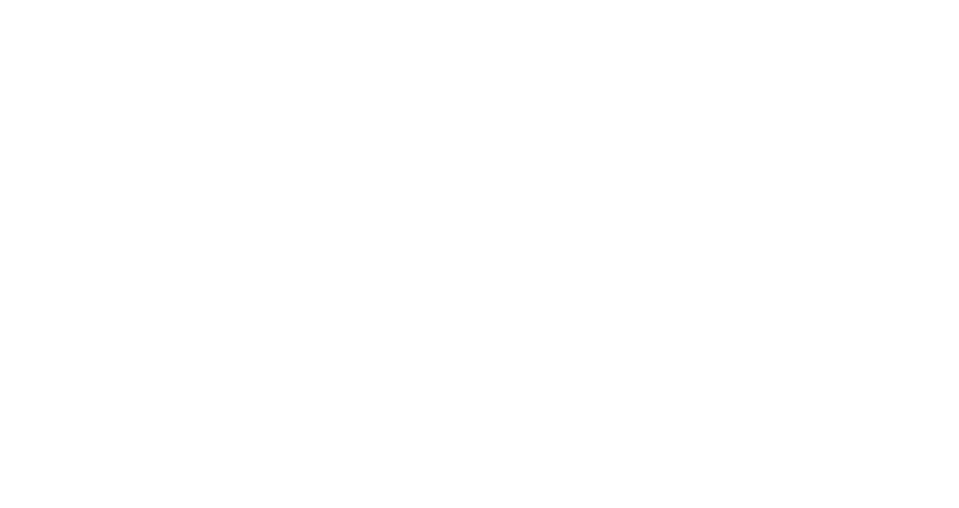
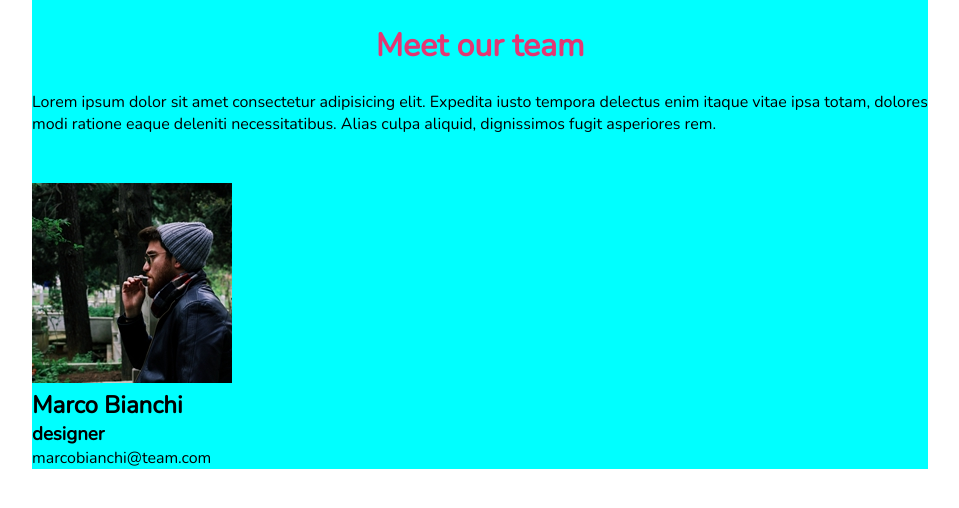
Before and after one commit to RobertoCartaMantiglia/html-css-float-cards, a plain HTML site: page index.html in a window 1280 px wide. Shown: the whole page, without its empty margins (160-1119 px from the left). Drawn offline with nearby package versions, Linux system fonts and the light colour scheme.

Commit message:
card structure

```diff
--- a/css/style.css
+++ b/css/style.css
@@ -3,3 +3,40 @@
     margin: 0;
     box-sizing: border-box;
 }
+body{
+    font-family: 'Nunito', sans-serif;
+}
+.clearflex ::after{
+    content: "";
+    display: table;
+    clear: both;
+
+}
+.container{
+    margin: 0 auto;
+    width: 70%;
+    background-color: aqua;
+    padding-top: 1.5rem;
+}
+header>h1{
+    text-align: center;
+    color: #e43673;
+}
+
+img .card{
+    float: left;
+    width: 10px;
+    height: 10px;
+}
+
+.card-box{
+    margin-top: 3em;
+    width: 25%;
+    height: 25%;
+}
+.contacts{
+    background-color: aqua;
+}
+.contacts > h1 h2{
+    display: inline-block;
+}
--- a/index.html
+++ b/index.html
@@ -5,8 +5,36 @@
     <meta http-equiv="X-UA-Compatible" content="IE=edge">
     <meta name="viewport" content="width=device-width, initial-scale=1.0">
     <title>Float-cards</title>
+    <link rel="stylesheet" href="./css/style.css">
+    <link rel="preconnect" href="https://fonts.googleapis.com">
+    <link rel="preconnect" href="https://fonts.gstatic.com" crossorigin>
+    <link href="https://fonts.googleapis.com/css2?family=Nunito:ital,wght@0,200;1,300;1,500&display=swap" rel="stylesheet">
 </head>
+
 <body>
+    <header class="container">
+        <h1>Meet our team</h1>
+    </header>
 
+    <main class="container">
+        <p>Lorem ipsum dolor sit amet consectetur adipisicing elit. Expedita iusto tempora delectus enim itaque vitae ipsa totam, dolores modi ratione eaque deleniti necessitatibus. Alias culpa aliquid, dignissimos fugit asperiores rem.</p>
+
+        <section class="float-cards clearfix">
+
+            <article class="card-box" id="marco-bianchi">
+                <div>
+                    <img class="card" src="./img/male1.png" alt="marco">
+                </div>
+                <div class="contacts">
+                    <h2>Marco Bianchi</h2>
+                    <h3>designer</h3>
+                    <span class="email">marcobianchi@team.com</span>
+                 </div>
+            </article>
+
+
+
+        </section>
+    </main>
 </body>
 </html>
```
